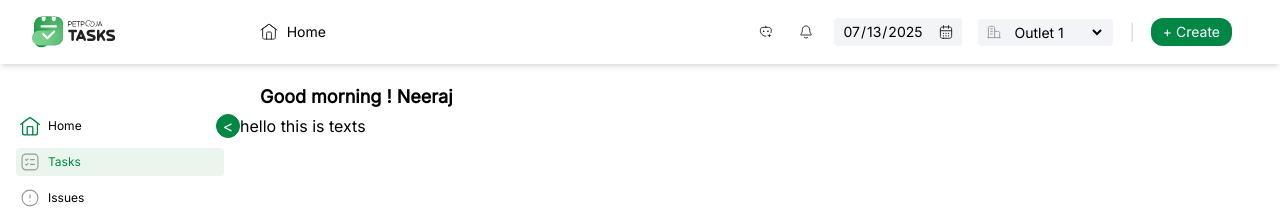
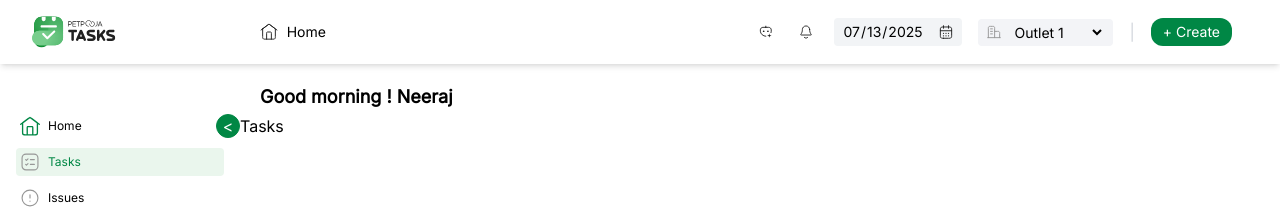
Before and after one commit to neerajnishad5/dashboard-app, a React (Vite) app: page /tasks in a window 1280 px wide. Shown: the top 209 px of the page. Built offline with nearby package versions, Linux system fonts and the light colour scheme.

Commit message:
refactoring code

```diff
--- a/src/components/Chart.jsx
+++ b/src/components/Chart.jsx
@@ -1,4 +1,4 @@
-import React, { PureComponent } from 'react';
+import { PureComponent } from 'react';
 import { BarChart, Bar, XAxis, YAxis, CartesianGrid, Tooltip, Legend, ResponsiveContainer } from 'recharts';
 
 const data = [
--- a/src/components/Table.jsx
+++ b/src/components/Table.jsx
@@ -1,4 +1,4 @@
-function Table() {
+export default function Table() {
   const data = [
     { id: 1, name: 'Task 1', status: 'In Progress', due: '2025-07-15' },
     { id: 2, name: 'Task 2', status: 'Completed', due: '2025-07-10' },
@@ -29,5 +29,3 @@ function Table() {
     </div>
   );
 }
-
-export default Table;
--- a/src/pages/Calendar.jsx
+++ b/src/pages/Calendar.jsx
@@ -1,7 +1,3 @@
-import React from "react";
-
-function Calendar() {
+export default function Calendar() {
   return <div>Calendar</div>;
 }
-
-export default Calendar;
--- a/src/pages/Forms.jsx
+++ b/src/pages/Forms.jsx
@@ -1,9 +1,3 @@
-import React from 'react'
-
-function Forms() {
-  return (
-    <div>Forms</div>
-  )
+export default function Forms() {
+  return <div>Forms</div>;
 }
-
-export default Forms
--- a/src/pages/Tasks.jsx
+++ b/src/pages/Tasks.jsx
@@ -1,11 +1,7 @@
-import React from "react";
-
-function Tasks() {
+export default function Tasks() {
   return (
     <div>
-      <p>hello this is texts</p>
+      <p>Tasks</p>
     </div>
   );
 }
-
-export default Tasks;
```
Also changed, not shown: src/App.css (deleted).
